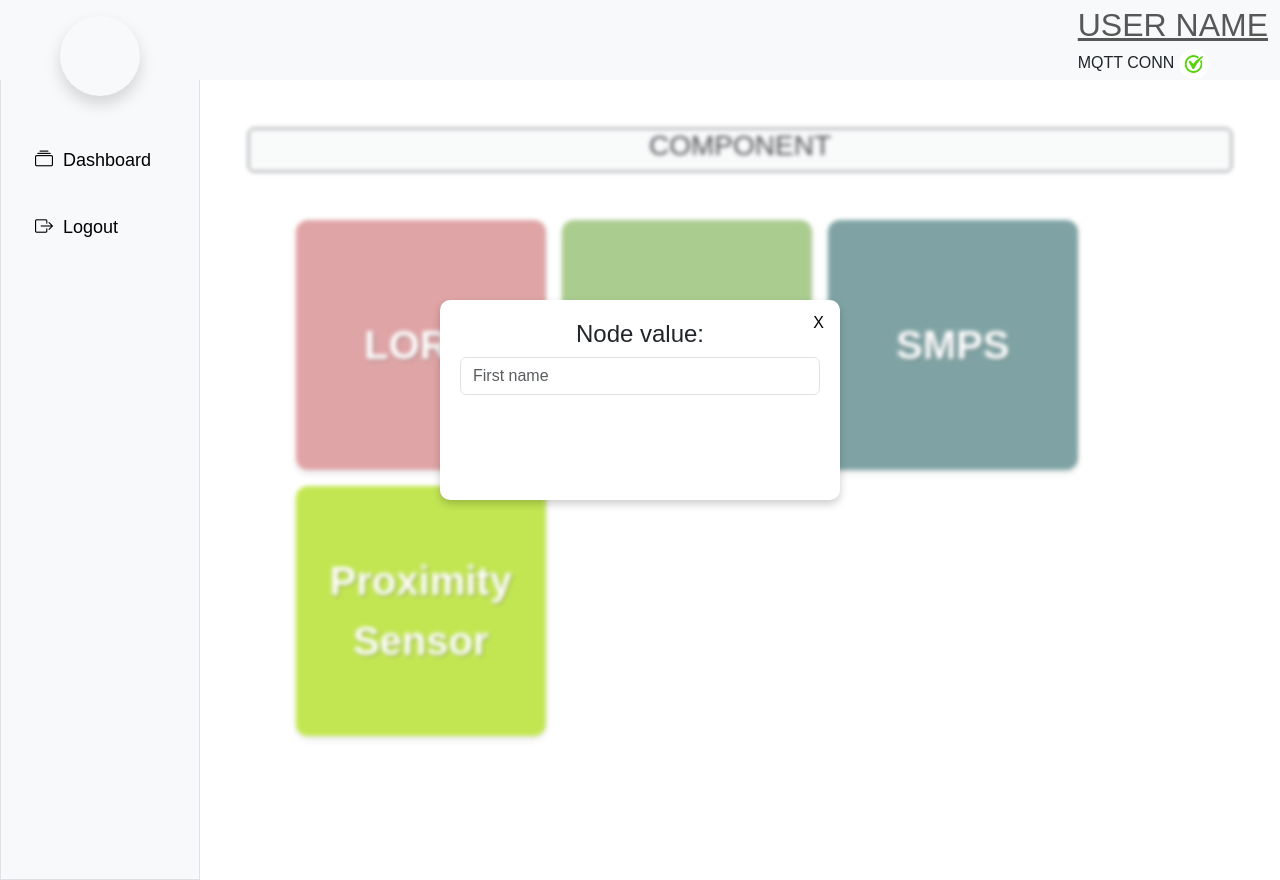
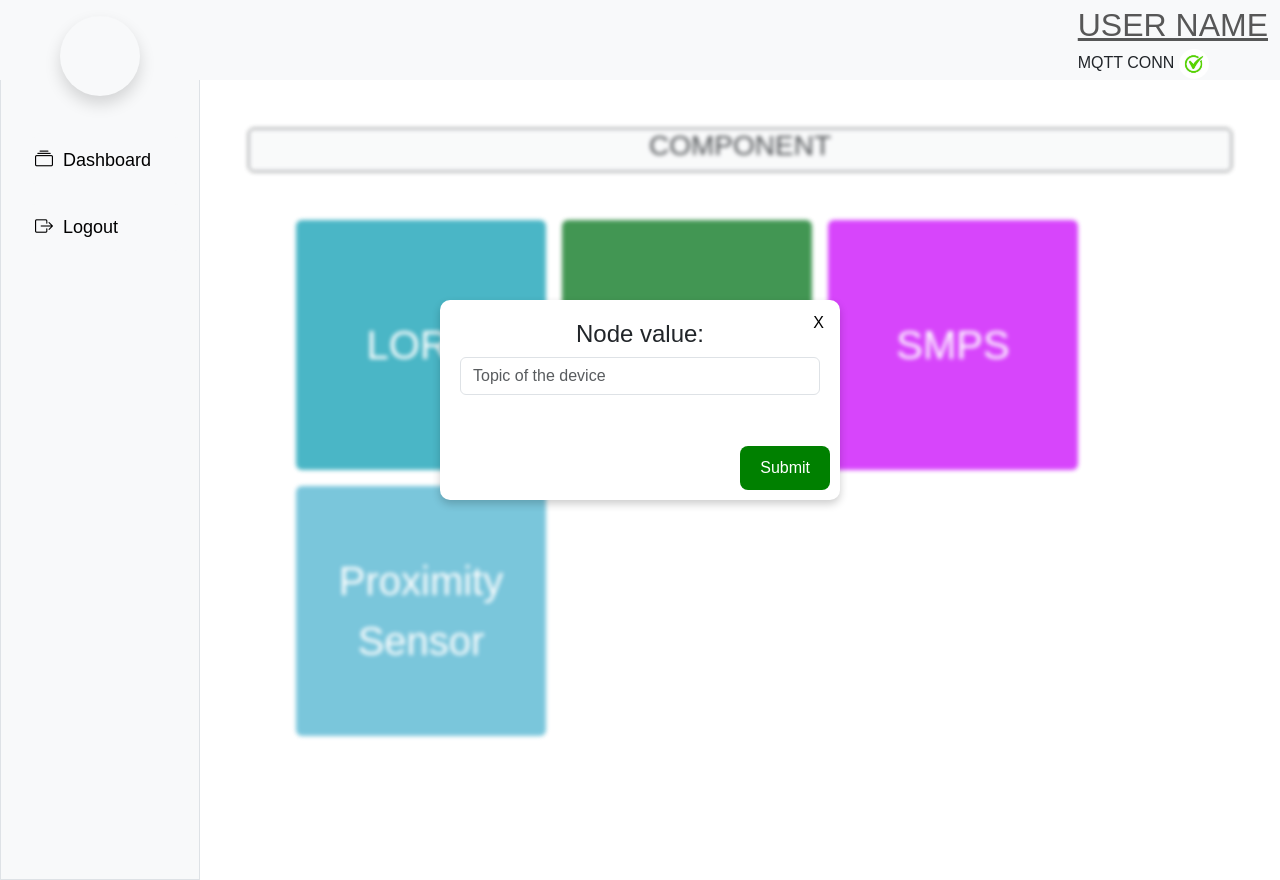
Before and after one commit to Pradip-web-Bariflolabs/R-D_Maintenance_Dash, a React (Create React App) app: page / in a window 1280 px wide. Both pictures are taken after a click on the button "LORA". Built offline with nearby package versions, Linux system fonts and the light colour scheme.

Commit message:
submit button

```diff
--- a/package.json
+++ b/package.json
@@ -36,5 +36,8 @@
       "last 1 firefox version",
       "last 1 safari version"
     ]
+  },
+  "devDependencies": {
+    "react-router-dom": "^6.26.1"
   }
 }
--- a/src/App.js
+++ b/src/App.jsx
@@ -1,7 +1,9 @@
 import './App.css';
 import SideBar from './components/SideBar';
-import Body from './components/Body';
+import LandingPage from './components/LandingPage';
 import Navbar from './components/Navbar';
+import { BrowserRouter as Router } from 'react-router-dom';
+
 
 function App() {
   return (
@@ -9,7 +11,9 @@ function App() {
       <Navbar/>
       <div style={{display:"flex"}}>
         <SideBar/>
-        <Body/>
+        <Router>
+          <LandingPage />
+        </Router>
       </div>
 
     </div>
--- a/src/components/Body.css
+++ b/src/components/LandingPage.css
@@ -53,17 +53,25 @@
   font-size: 16px;
   cursor: pointer;
 }
+.btn-success{
+  position: absolute;
+  bottom: 10px;
+  right: 10px;
+  border: none;
+  font-size: 16px;
+  cursor: pointer;
 
+}
 /* Styling for the buttons and overlay */
-.btn-overlay {
+/* .btn-overlay {
   position: relative;
   overflow: hidden;
   transition: background-color 0.3s ease;
   border-radius: 12px;
   box-shadow: 0 4px 6px rgba(0, 0, 0, 0.1);
-}
+} */
 
-.btn-overlay .overlay {
+/* .btn-overlay .overlay {
   position: absolute;
   top: 0;
   left: 0;
@@ -90,4 +98,4 @@
   color: white;
   text-shadow: 1px 1px 2px rgba(0, 0, 0, 0.5);
   text-align: center;
-}
+} */
--- a/src/components/Body.jsx
+++ b/src/components/LandingPage.jsx
@@ -1,5 +1,6 @@
 import React, { useState } from 'react';
-import './Body.css'; // Make sure you have the necessary styles in this file
+import './LandingPage.css';
+import { useNavigate } from 'react-router-dom';
 
 // Function to get random color
 function getRandomColor() {
@@ -11,8 +12,11 @@ function getRandomColor() {
   return color;
 }
 
-function Body() {
+function LandingPage() {
   const [activePopup, setActivePopup] = useState(null);
+  const [deviceData, setDeviceData] = useState('');
+  const navigate = useNavigate();
+
 
   const togglePopup = (popupName) => {
     if (activePopup === popupName) {
@@ -20,6 +24,15 @@ function Body() {
     } else {
       setActivePopup(popupName);
     }
+  };
+
+
+  const handleInputChange = (e) => {
+    setDeviceData(e.target.value);
+  };
+
+  const handleClick = () => {
+     navigate('#', { state: { data: deviceData } });
   };
 
   return (
@@ -99,7 +112,21 @@ function Body() {
           <button className="close-btn" onClick={() => togglePopup(null)}>X</button>
           <div className="popup-content">
             <h4>Node value:</h4>
-            <input type="text" class="form-control" placeholder="First name"/>
+            <input
+              type="text"
+              className="form-control"
+              placeholder="Topic of the device"
+              value={deviceData}
+              onChange={handleInputChange}
+            />
+            <button
+              type="button"
+              className="btn btn-success"
+              onClick={handleClick}
+              style={{backgroundColor:"green",color:"white"}}
+            >
+              Submit
+            </button>
           </div>
         </div>
       )}
@@ -135,4 +162,4 @@ function Body() {
   );
 }
 
-export default Body;
+export default LandingPage;
```
Also changed, not shown: 1 other file (tests, documents, lock files or other folders).
